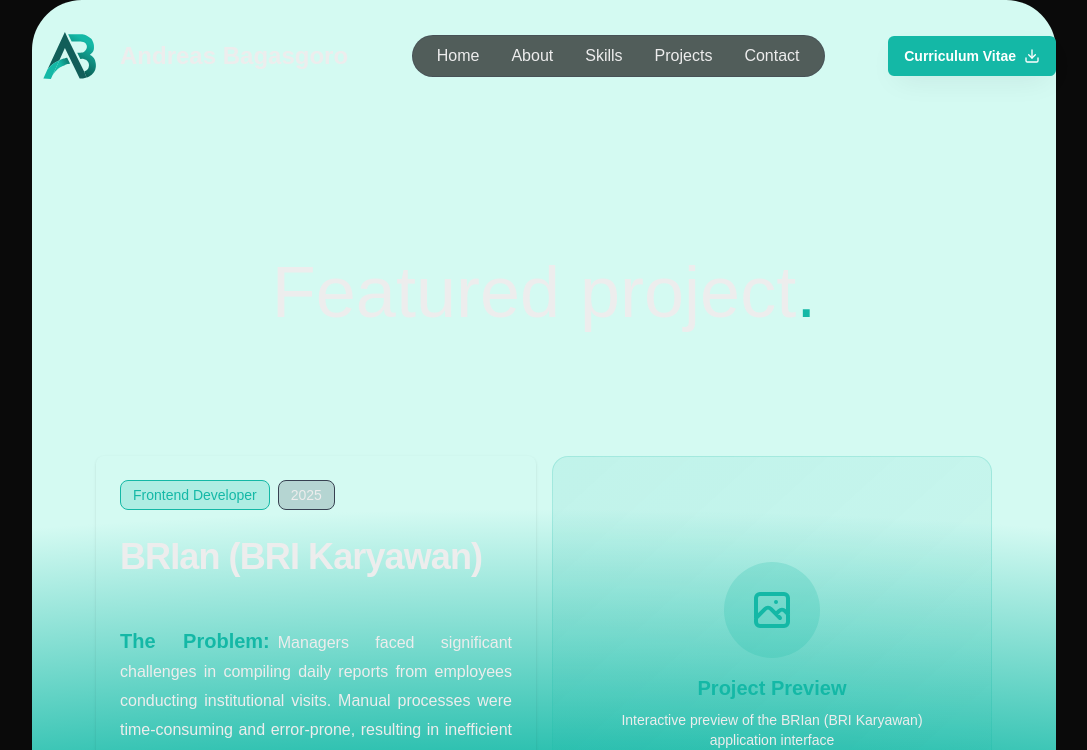
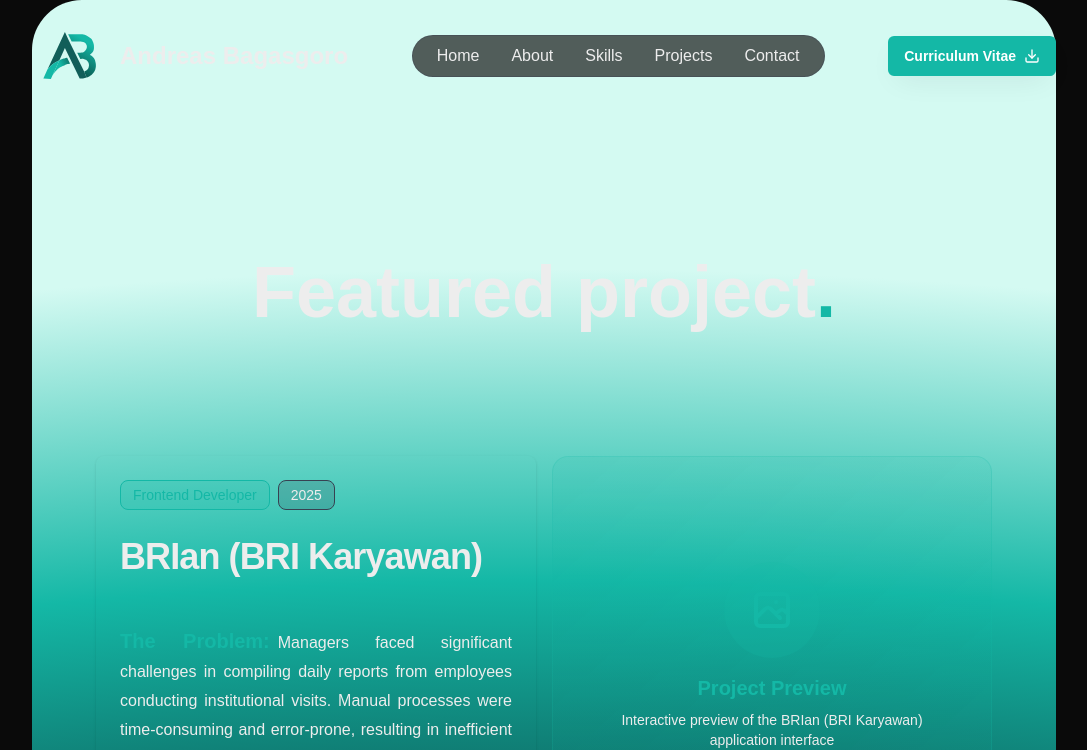
Before and after one commit to AndreasBagasgoro/Portofolio-AndreasBagasgoro, a Next.js app: page /project in a window 1280 px wide. Shown: the top 750 px of the page, without its empty margins (96-1183 px from the left). Built offline with nearby package versions, Linux system fonts and the light colour scheme.

Commit message:
style(ProjectSection): Adjust backgorund color responsif

```diff
--- a/src/app/project/page.tsx
+++ b/src/app/project/page.tsx
@@ -89,8 +89,8 @@
     <div className="flex w-screen h-full items-center justify-center bg-background rounded-2xl text-foreground px-4 md:px-8 lg:px-16 xl:px-32">
       {/* --- DIV KE-2 (Target Modifikasi) --- */}
 
-      <div className="flex flex-col w-full h-full items-center justify-start rounded-3xl md:rounded-[50px] text-foreground bg-[radial-gradient(ellipse_240rem_135rem_at_bottom,#0a0a0a_0%,#0a0a0a_60%,#0d3d38_70%,#0f766e_79%,#14b8a6_87%,#d4faf2_100%)] pb-8 md:pb-12 lg:pb-16 pt-16 sm:pt-24 md:pt-32 lg:pt-48 xl:pt-64 px-4 sm:px-6 md:px-8 lg:px-12 xl:px-16 space-y-12 md:space-y-20 lg:space-y-32">
-        <h1 className="text-3xl sm:text-4xl md:text-5xl lg:text-6xl xl:text-7xl text-center md:text-left">
+      <div className="flex flex-col w-full h-full items-center justify-start rounded-3xl md:rounded-[50px] text-foreground bg-[radial-gradient(ellipse_180rem_210rem_at_bottom,#0a0a0a_0%,#0a0a0a_60%,#0d3d38_70%,#0f766e_79%,#14b8a6_87%,#d4faf2_100%)] md:bg-[radial-gradient(ellipse_240rem_150rem_at_bottom,#0a0a0a_0%,#0a0a0a_60%,#0d3d38_70%,#0f766e_79%,#14b8a6_87%,#d4faf2_100%)]  pb-8 md:pb-12 lg:pb-16 pt-16 sm:pt-24 md:pt-32 lg:pt-48 xl:pt-64 px-4 sm:px-6 md:px-8 lg:px-12 xl:px-16 space-y-12 md:space-y-20 lg:space-y-32">
+        <h1 className="text-3xl sm:text-4xl md:text-5xl lg:text-6xl xl:text-7xl text-center md:text-left font-bold">
           Featured project<span className="text-primary">.</span>
         </h1>
         <div className="flex flex-col gap-8 md:gap-12 lg:gap-16 w-full">
--- a/src/app/skills/page.tsx
+++ b/src/app/skills/page.tsx
@@ -34,7 +34,7 @@
 const SkillsPage = () => {
   return (
     <div className="flex w-screen h-full items-center justify-center bg-background rounded-2xl text-foreground px-4 md:px-8 lg:px-16 xl:px-32">
-      <div className="flex flex-col w-full h-full items-center justify-start rounded-3xl md:rounded-[50px] text-foreground bg-[radial-gradient(ellipse_200rem_90rem_at_bottom,#0a0a0a_0%,#0a0a0a_60%,#0d3d38_70%,#0f766e_79%,#14b8a6_87%,#d4faf2_100%)] pb-8 md:pb-12 lg:pb-16 pt-16 sm:pt-24 md:pt-32 lg:pt-48 xl:pt-64 px-4 sm:px-6 md:px-8 lg:px-12 xl:px-16 space-y-8 md:space-y-12 lg:space-y-16">
+      <div className="flex flex-col w-full h-full items-center justify-start rounded-3xl md:rounded-[50px] text-foreground bg-[radial-gradient(ellipse_200rem_80rem_at_bottom,#0a0a0a_0%,#0a0a0a_60%,#0d3d38_70%,#0f766e_79%,#14b8a6_87%,#d4faf2_100%)] md:bg-[radial-gradient(ellipse_200rem_90rem_at_bottom,#0a0a0a_0%,#0a0a0a_60%,#0d3d38_70%,#0f766e_79%,#14b8a6_87%,#d4faf2_100%)] pb-8 md:pb-12 lg:pb-16 pt-16 sm:pt-24 md:pt-32 lg:pt-48 xl:pt-64 px-4 sm:px-6 md:px-8 lg:px-12 xl:px-16 space-y-8 md:space-y-12 lg:space-y-16">
         <div className="w-full h-auto grid grid-cols-1 lg:grid-cols-2 gap-6 md:gap-8 lg:gap-4">
           <Card className="bg-transparent border-none">
             <CardHeader>
```
